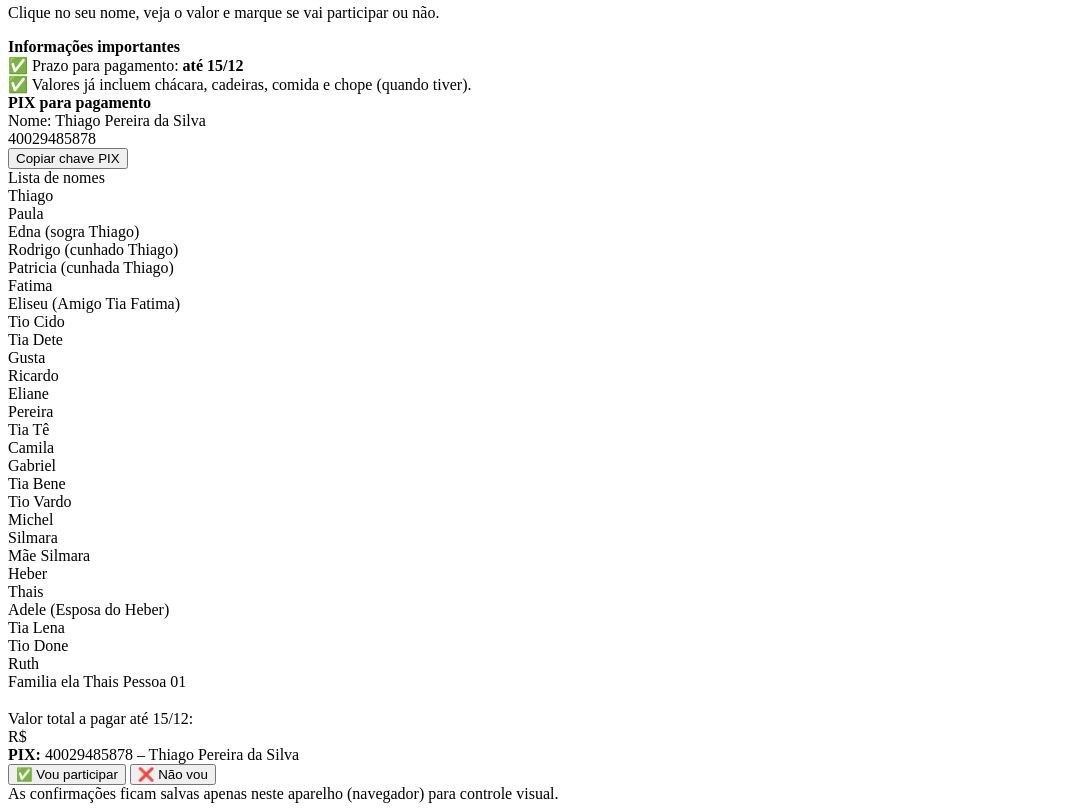
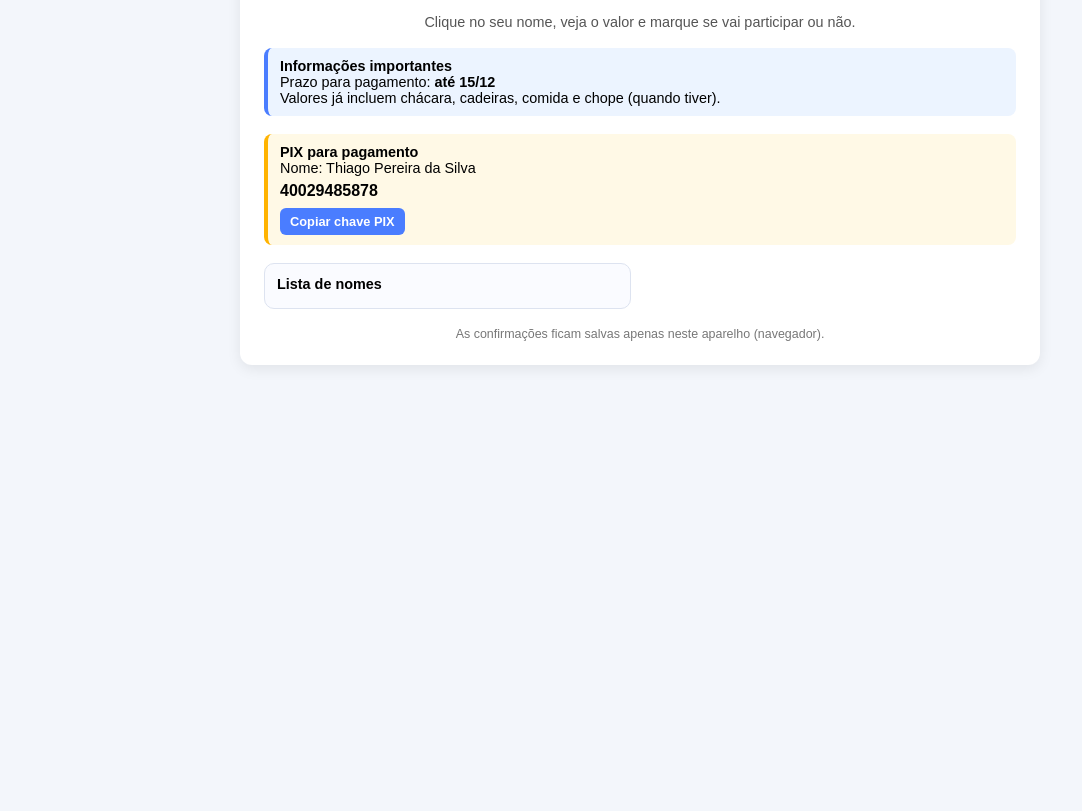
Before and after one commit to thiagosilva1991/thiagosilva1991.github.io, a plain HTML site: page index.html in a window 1280 px wide. Shown: the part 76-887 px from the top of the page, without its empty margins (0-1082 px from the left). After the commit the page ends 800 px from the top, so only its background shows below. Drawn offline with Linux system fonts and the light colour scheme.

Commit message:
Update index.html

```diff
--- a/index.html
+++ b/index.html
@@ -4,7 +4,9 @@
   <meta charset="UTF-8" />
   <meta name="viewport" content="width=device-width, initial-scale=1.0" />
   <title>Confirmação Chácara 31/12 a 02/01</title>
-  <link rel="stylesheet" href="styles.css" />
+
+  <!-- Importa o CSS externo -->
+  <link rel="stylesheet" href="style.css">
 </head>
 <body>
   <div class="container">
@@ -13,8 +15,8 @@
 
     <div class="info-box">
       <strong>Informações importantes</strong>
-      <div>✅ Prazo para pagamento: <b>até 15/12</b></div>
-      <div>✅ Valores já incluem chácara, cadeiras, comida e chope (quando tiver).</div>
+      <div>Prazo para pagamento: <b>até 15/12</b></div>
+      <div>Valores já incluem chácara, cadeiras, comida e chope (quando tiver).</div>
     </div>
 
     <div class="pix-box">
@@ -39,8 +41,8 @@
           <div><b>PIX:</b> 40029485878 – Thiago Pereira da Silva</div>
 
           <div class="botoes">
-            <button class="sim" onclick="confirmar(true)">✅ Vou participar</button>
-            <button class="nao" onclick="confirmar(false)">❌ Não vou</button>
+            <button class="sim" onclick="confirmar(true)">Vou participar</button>
+            <button class="nao" onclick="confirmar(false)">Não vou</button>
           </div>
 
           <div class="status-texto" id="detalhes-status"></div>
@@ -49,10 +51,6 @@
     </div>
 
     <div class="rodape">
-      As confirmações ficam salvas apenas neste aparelho (navegador) para controle visual.
+      As confirmações ficam salvas apenas neste aparelho (navegador).
     </div>
   </div>
-
-  <script src="script.js"></script>
-</body>
-</html>
```
